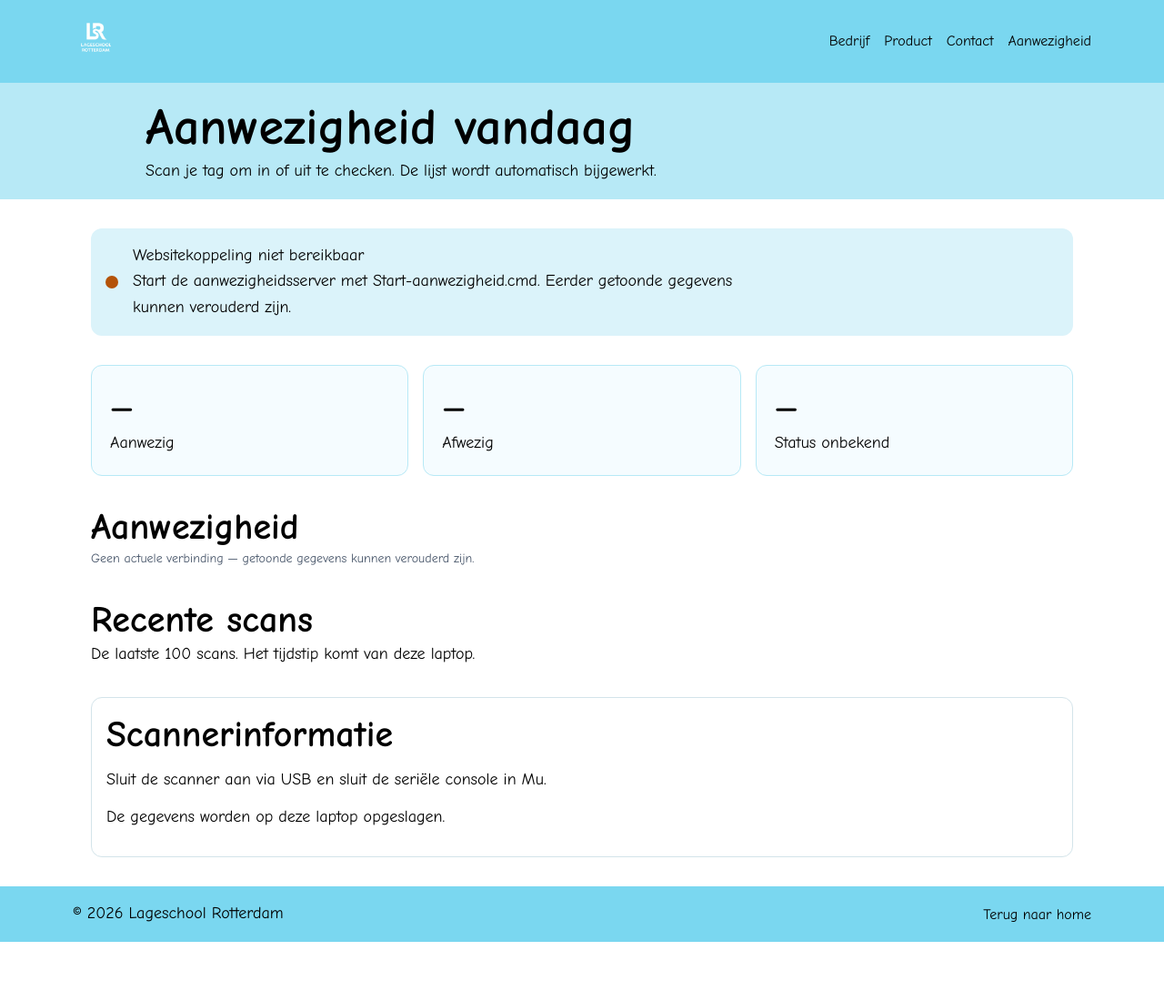
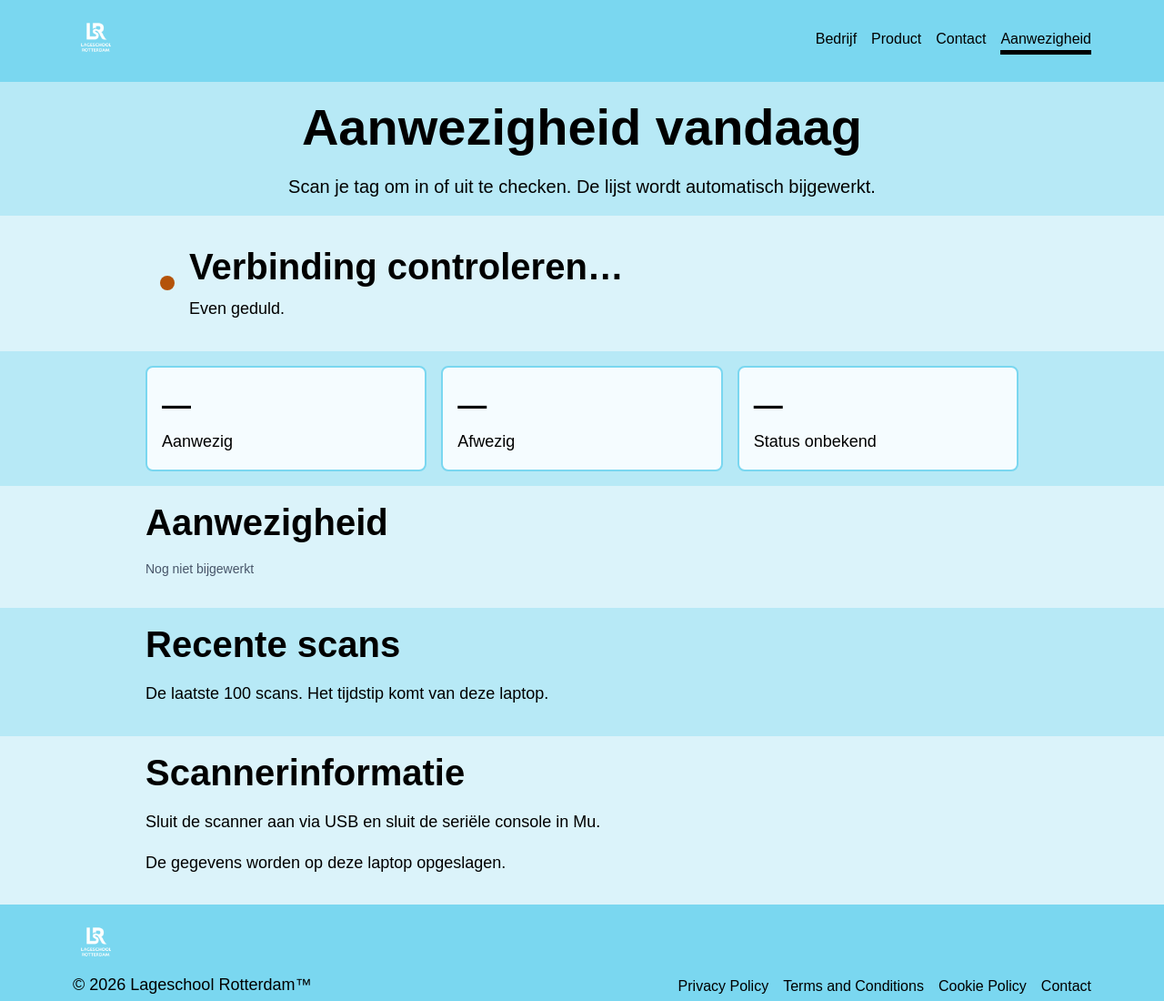
Before and after one commit to DylanVTW/CLE1-Project, a website: page Front-end/aanwezigheid.html in a window 1280 px wide. Shown: the whole page at 91% size. Before the commit the page ends 1035 px from the top, so only its background shows below. Drawn offline with Linux system fonts and the light colour scheme; no server answers.

Commit message:
Feedback verwerking
bug fixes
pagina uit laten zien als anderen pagina's
styling in het globale CSS bestand gezet

```diff
--- a/Front-end/aanwezigheid.html
+++ b/Front-end/aanwezigheid.html
@@ -1,83 +1,103 @@
 <!doctype html>
 <html lang="nl">
   <head>
-    <meta charset="UTF-8">
-    <meta name="viewport" content="width=device-width, initial-scale=1">
-    <title>Aanwezigheid | Lageschool Rotterdam</title>
-    <link rel="stylesheet" href="css/style.css">
-    <link rel="stylesheet" href="css/aanwezigheid.css">
-    <link rel="icon" href="images/logo.png">
+    <meta charset="UTF-8" />
+    <meta name="viewport" content="width=device-width, initial-scale=1.0" />
+    <title>Lageschool Rotterdam</title>
+    <link rel="stylesheet" href="css/style.css" />
+    <link rel="icon" type="image/png" href="images/logo.png" />
   </head>
+
   <body>
     <nav>
-      <a href="index.html">
-        <img src="images/logo.png" alt="Lageschool Logo">
-      </a>
+      <a href="index.html"
+        ><img src="images/logo.png" alt="Lageschool Logo"
+      /></a>
       <div id="nav-links">
         <a href="bedrijf.html">Bedrijf</a>
         <a href="product.html">Product</a>
         <a href="contact.html">Contact</a>
-        <a href="aanwezigheid.html" aria-current="page">Aanwezigheid</a>
+        <a href="aanwezigheid.html" class="current-page">Aanwezigheid</a>
       </div>
     </nav>
 
     <header>
-      <div class="center-container">
+      <div class="center-container" id="header-container">
         <h1>Aanwezigheid vandaag</h1>
-        <p>
+        <p class="intro">
           Scan je tag om in of uit te checken. De lijst wordt automatisch
           bijgewerkt.
         </p>
       </div>
     </header>
 
-    <main class="aanwezigheid-pagina">
-      <section class="verbinding">
-        <p id="verbinding-lampje" class="lampje"></p>
-        <div>
-          <p id="verbinding-titel">Verbinding controleren…</p>
-          <p id="verbinding-tekst" role="status">Even geduld.</p>
+    <main>
+      <section id="section-connection">
+        <div class="center-container" id="connection-container">
+          <div id="connection-led" class="led"></div>
+          <div id="connection-info">
+            <h2 id="connection-title">Verbinding controleren…</h2>
+            <p id="connection-text" role="status">Even geduld.</p>
+          </div>
         </div>
       </section>
 
-      <div class="tellers">
-        <div>
-          <p id="aantal-aanwezig" class="aantal">—</p>
+      <section id="section-counters">
+        <div class="center-container" id="counters-container">
+          <div class="counter-card">
+            <p id="present-count" class="count">—</p>
             <p>Aanwezig</p>
           </div>
-        <div>
-          <p id="aantal-afwezig" class="aantal">—</p>
+          <div class="counter-card">
+            <p id="absent-count" class="count">—</p>
             <p>Afwezig</p>
           </div>
-        <div>
-          <p id="aantal-onbekend" class="aantal">—</p>
+          <div class="counter-card">
+            <p id="unknown-count" class="count">—</p>
             <p>Status onbekend</p>
           </div>
         </div>
-
-      <section>
-        <h2>Aanwezigheid</h2>
-        <p id="bijgewerkt-op">Nog niet bijgewerkt</p>
-        <div id="personenlijst"></div>
       </section>
 
-      <section>
+      <section id="section-attendance">
+        <div class="center-container" id="attendance-container">
+          <h2>Aanwezigheid</h2>
+          <p id="updated-at">Nog niet bijgewerkt</p>
+          <div id="people-list"></div>
+        </div>
+      </section>
+
+      <section id="section-scans">
+        <div class="center-container" id="scans-container">
           <h2>Recente scans</h2>
           <p>De laatste 100 scans. Het tijdstip komt van deze laptop.</p>
-        <div id="scanlijst"></div>
+          <div id="scan-list"></div>
+        </div>
       </section>
 
-      <div class="scannerinformatie">
+      <section id="section-scanner-info">
+        <div class="center-container" id="scanner-info-container">
           <h2>Scannerinformatie</h2>
           <p>Sluit de scanner aan via USB en sluit de seriële console in Mu.</p>
           <p>De gegevens worden op deze laptop opgeslagen.</p>
-        <p id="scanner-bericht"></p>
+          <p id="scanner-message"></p>
         </div>
+      </section>
     </main>
 
     <footer>
-      <p>© 2026 Lageschool Rotterdam</p>
-      <a href="index.html">Terug naar home</a>
+      <div id="footer-trademark">
+        <a href="index.html">
+          <img src="images/logo.png" alt="Lageschool Logo" />
+        </a>
+        <p>© 2026 Lageschool Rotterdam™</p>
+      </div>
+      <div id="footer-links">
+        <a href="">Privacy Policy</a>
+        <a href="">Terms and Conditions</a>
+        <a href="">Cookie Policy</a>
+        <a href="contact.html">Contact</a>
+      </div>
     </footer>
 
     <script src="js/aanwezigheid.js" defer></script>
--- a/Front-end/css/aanwezigheid.css
+++ /dev/null
@@ -1,122 +0,0 @@
-
-.aanwezigheid-pagina {
-  max-width: 1120px;
-  margin: 0 auto;
-  padding: 32px 20px;
-  display: flex;
-  flex-direction: column;
-  gap: 32px;
-}
-
-
-.verbinding {
-  display: flex;
-  align-items: center;
-  gap: 16px;
-  padding: 16px;
-  background-color: var(--color-2);
-  border-radius: 12px;
-}
-
-
-.lampje {
-  width: 14px;
-  height: 14px;
-  flex-shrink: 0;
-  border-radius: 50%;
-  background-color: #b45309;
-}
-
-
-.lampje.verbonden {
-  background-color: #16803c;
-}
-
-
-.tellers {
-  display: flex;
-  gap: 16px;
-}
-
-
-.tellers div {
-
-  width: 33.33%;
-  background-color: var(--color-1);
-  border: 1px solid var(--color-3);
-  padding: 20px;
-  border-radius: 12px;
-}
-
-
-.aantal {
-  font-size: 32px;
-  font-weight: bold;
-}
-
-.gegevens-vak {
-  margin-top: 16px;
-  padding: 16px;
-  border: 1px solid #d3e4ea;
-  border-radius: 12px;
-}
-
-.scannerinformatie {
-  padding: 16px;
-  border: 1px solid #d3e4ea;
-  border-radius: 12px;
-}
-
-
-.scannerinformatie p {
-  margin-top: 12px;
-}
-
-
-#scanner-bericht {
-  white-space: pre-wrap;
-  overflow-wrap: anywhere;
-  margin-top: 12px;
-}
-
-
-#bijgewerkt-op {
-  color: #475569;
-  font-size: 14px;
-}
-
-
-@media (max-width: 600px) {
-
-  .tellers {
-    flex-direction: column;
-  }
-
-  .tellers div {
-    width: 100%;
-  }
-
-.aanwezigheid-pagina {
-    padding: 16px;
-  }
-}
-
-
-.aanwezig {
-  color: #166534;
-  background-color: #dcfce7;
-  font-weight: bold;
-}
-
-
-.afwezig {
-  color: #991b1b;
-  background-color: #fee2e2;
-  font-weight: bold;
-}
-
-
-.onbekend {
-  color: #475569;
-  background-color: #f1f5f9;
-}
--- a/Front-end/css/style.css
+++ b/Front-end/css/style.css
@@ -1,7 +1,8 @@
 /* default */
 * {
     margin: 0;
-    font-family: 'Comic Sans MS';
+    /* font-family: 'Comic Sans MS'; */
+    font-family: 'Arial';
     box-sizing: border-box;
 }
 
@@ -28,6 +29,14 @@
 
     --text-size: 1.125rem;
     --text-width: 65ch;
+
+    --status-present-text: #166534;
+    --status-present-bg: #dcfce7;
+    --status-absent-text: #991b1b;
+    --status-absent-bg: #fee2e2;
+    --status-unknown-text: #475569;
+    --status-unknown-bg: #f1f5f9;
+    --led-off: #b45309;
 }
 
 html,
@@ -113,6 +122,31 @@ footer {
     padding: var(--default-padding);
 }
 
+#section-connection {
+    background-color: var(--color-2);
+    padding: var(--default-padding);
+}
+
+#section-counters {
+    background-color: var(--color-3);
+    padding: var(--default-padding);
+}
+
+#section-attendance {
+    background-color: var(--color-2);
+    padding: var(--default-padding);
+}
+
+#section-scans {
+    background-color: var(--color-3);
+    padding: var(--default-padding);
+}
+
+#section-scanner-info {
+    background-color: var(--color-2);
+    padding: var(--default-padding);
+}
+
 /* divs */
 #nav-links {
     display: flex;
@@ -177,6 +211,49 @@ footer {
 }
 
 /* classes */
+.led {
+    width: 1rem;
+    height: 1rem;
+    flex-shrink: 0;
+    border-radius: 50%;
+    background-color: var(--led-off);
+}
+
+.led.connected {
+    background-color: var(--status-present-text);
+}
+
+.counter-card {
+    flex: 1;
+
+    background-color: var(--color-1);
+    border: 0.15rem solid var(--color-5);
+    border-radius: var(--default-radius);
+    padding: var(--default-padding);
+}
+
+.count {
+    font-size: 2rem;
+    font-weight: bold;
+}
+
+.present {
+    color: var(--status-present-text);
+    background-color: var(--status-present-bg);
+    font-weight: bold;
+}
+
+.absent {
+    color: var(--status-absent-text);
+    background-color: var(--status-absent-bg);
+    font-weight: bold;
+}
+
+.unknown {
+    color: var(--status-unknown-text);
+    background-color: var(--status-unknown-bg);
+}
+
 .team-members {
     width: 100%;
 }
@@ -399,6 +476,42 @@ a img {
     padding: var(--default-padding);
 }
 
+#connection-container {
+    display: flex;
+    align-items: center;
+    gap: var(--default-gap);
+    padding: var(--default-padding);
+}
+
+#connection-info {
+    display: flex;
+    flex-direction: column;
+    gap: var(--small-gap);
+}
+
+#counters-container {
+    display: flex;
+    gap: var(--default-gap);
+}
+
+#attendance-container,
+#scans-container,
+#scanner-info-container {
+    display: flex;
+    flex-direction: column;
+    gap: var(--default-gap);
+}
+
+#updated-at {
+    color: var(--status-unknown-text);
+    font-size: 0.875rem;
+}
+
+#scanner-message {
+    white-space: pre-wrap;
+    overflow-wrap: anywhere;
+}
+
 #about-us-container {
     display: flex;
     flex-direction: column;
@@ -495,16 +608,18 @@ textarea {
 
     #nav-links {
         flex-direction: column;
+        justify-content: center;
+        align-items: center;
     }
 
-    footer{
+    footer {
         flex-direction: column;
         gap: var(--default-gap);
         justify-content: center;
         align-items: center;
     }
 
-    #footer-trademark{
+    #footer-trademark {
         display: flex;
         justify-content: center;
         align-items: center;
@@ -529,6 +644,10 @@ textarea {
         flex-direction: column;
     }
 
+    #counters-container {
+        flex-direction: column;
+    }
+
     #section-about-us {
         display: flex;
         flex-direction: column;
```
Also changed, not shown: Front-end/contact.html (+1 -0 lines). Lines whose indentation alone changed are shown as unchanged.
